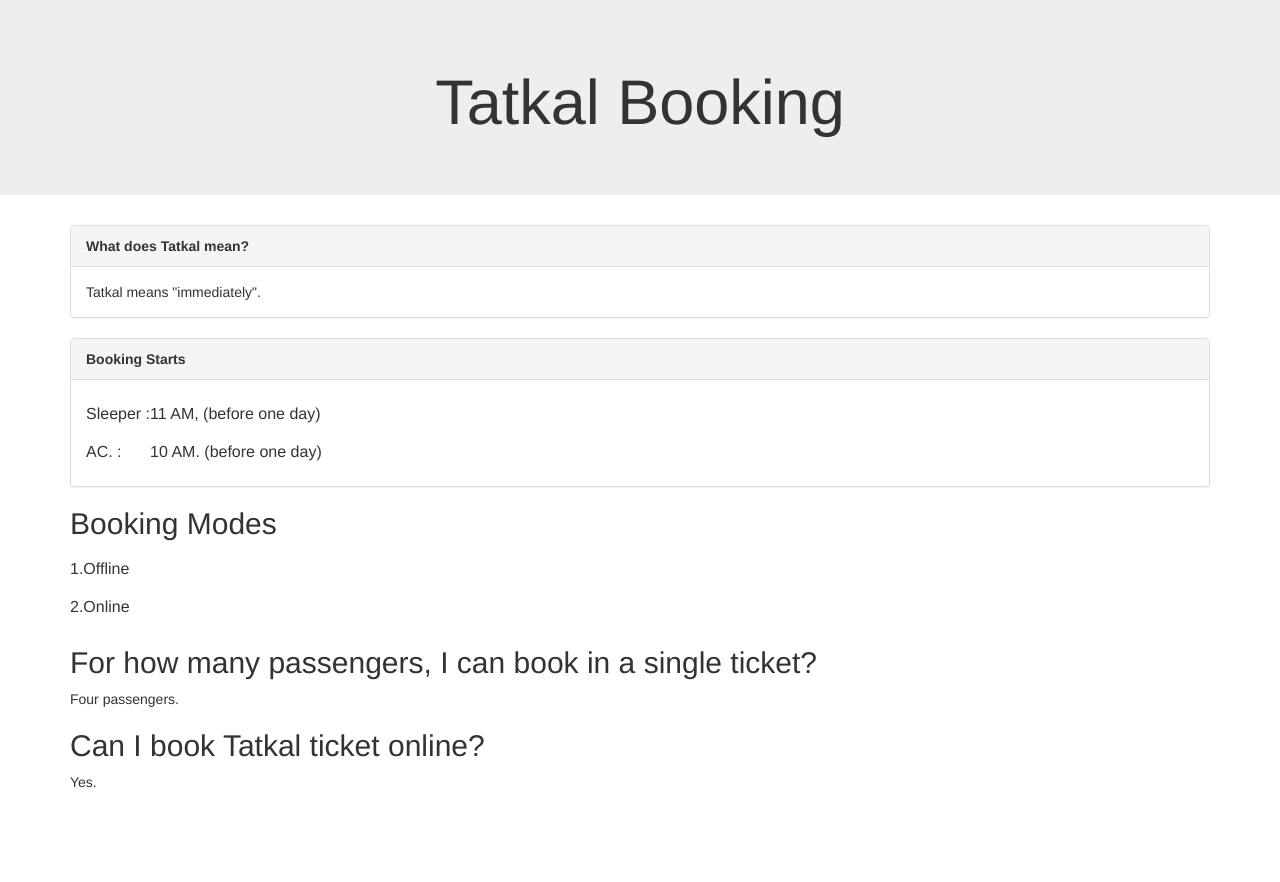
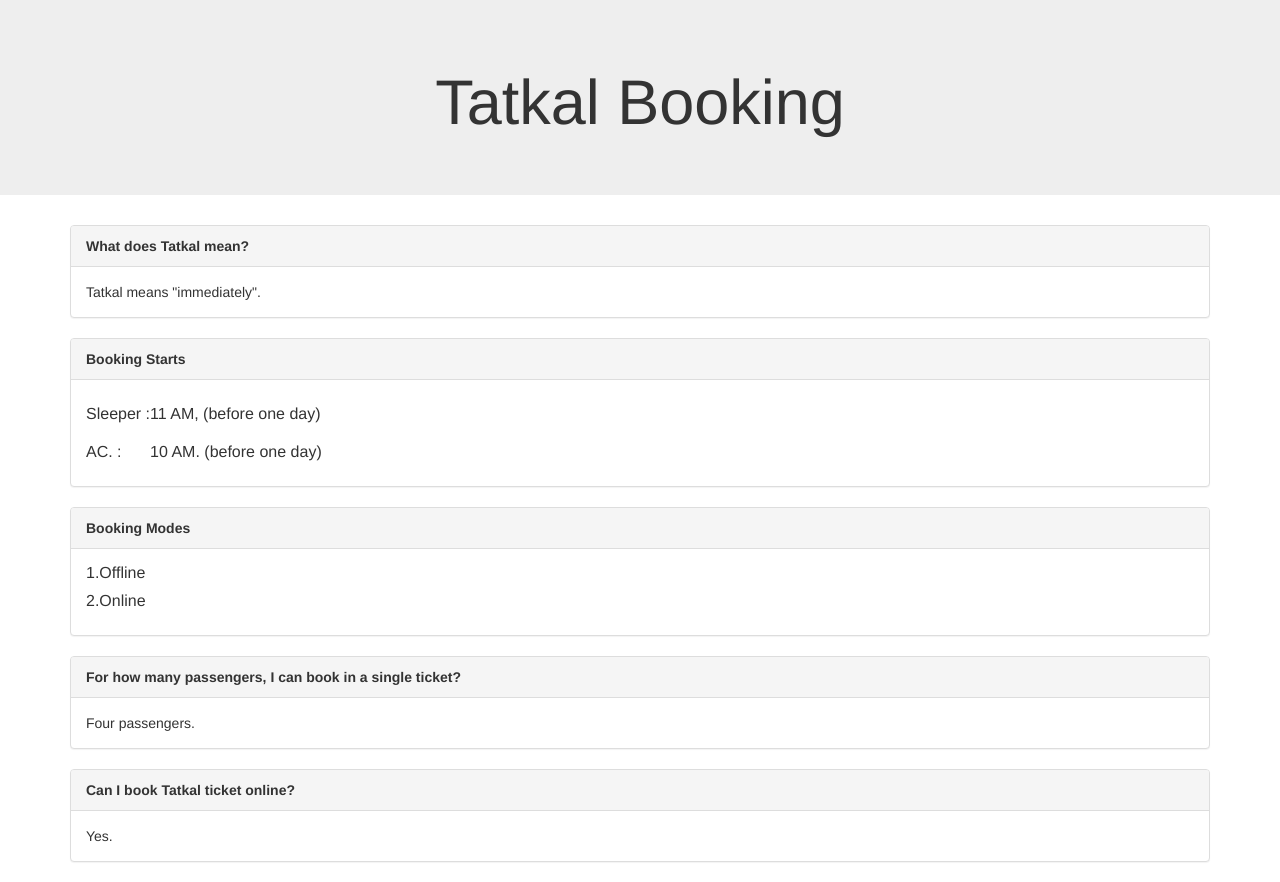
Before and after one commit to SatyaKarmi/tatkal, a plain HTML site: page index.html in a window 1280 px wide. Before the commit the page ends 802 px from the top, so only its background shows below. Drawn offline with nearby package versions, Linux system fonts and the light colour scheme.

Commit message:
Update index.html

```diff
--- a/index.html
+++ b/index.html
@@ -24,7 +24,7 @@
     <h1>Tatkal Booking</h1>
   </div>
 	<div class="container">
-	  <div class="panel panel-default">
+	<div class="panel panel-default">
 		<div class="panel-heading"><b>What does Tatkal mean?</b></div>
 		<div class="panel-body">Tatkal means "immediately".</div>
 	</div>
@@ -40,21 +40,28 @@
 		</div>
 	</div>
 
-  <table>
-  <h2></h2>
+    <div class="panel panel-default">
+		<div class="panel-heading"><b>Booking Modes</b></div>
+		<div class="panel-body">
 
+		<table>
+			<tr><td><p>1. </p></td><td><p>Offline</p></td>
+			<tr><td><p>2. </p></td><td><p>Online</p></td></tr>
+		</table>
 
-  <h2>Booking Modes</h2>
-  <table>
-    <tr><td></p>1. </p></td><td></p>Offline</p></td>
-    <tr><td></p>2. </p></td><td></p>Online</p></td></tr>
-    </table>
+		</div>
+	</div>
 
- <h2>For how many passengers, I can book in a single ticket?</h2>
-    </p>Four passengers.</p>
+	<div class="panel panel-default">
+		<div class="panel-heading"><b>For how many passengers, I can book in a single ticket?</b></div>
+		<div class="panel-body">Four passengers.</div>
+	</div>
 
-    <h2>Can I book Tatkal ticket online?</h2>
-    </p>Yes.</p>
+	<div class="panel panel-default">
+		<div class="panel-heading"><b>Can I book Tatkal ticket online?</b></div>
+		<div class="panel-body">Yes.</div>
+	</div>
+
 	</div>
   </div>
 
```
